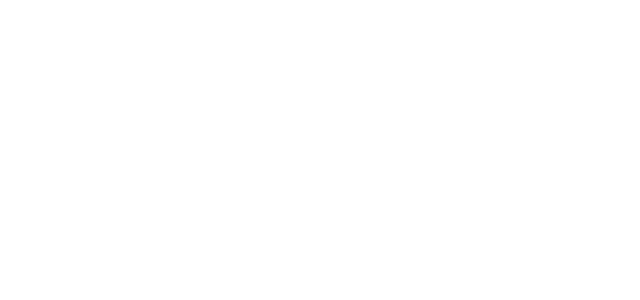
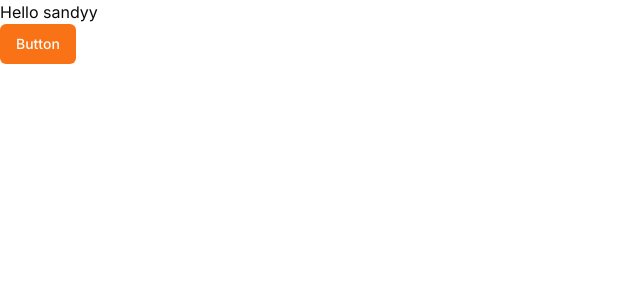
Before and after one commit to Sandeshjadhav22/Pizza-landing-page, a Next.js app: page / in a window 1280 px wide. Shown: the top 300 px of the page, without its empty margins (0-640 px from the left). Built offline with nearby package versions, Linux system fonts and the light colour scheme.

Commit message:
Theme change in Shadcn

```diff
--- a/package.json
+++ b/package.json
@@ -9,6 +9,7 @@
     "lint": "next lint"
   },
   "dependencies": {
+    "@radix-ui/react-slot": "^1.0.2",
     "class-variance-authority": "^0.7.0",
     "clsx": "^2.1.1",
     "lucide-react": "^0.372.0",
--- a/src/app/globals.css
+++ b/src/app/globals.css
@@ -2,69 +2,54 @@
   @tailwind components;
   @tailwind utilities;
 
+
 @layer base {
   :root {
     --background: 0 0% 100%;
-      --foreground: 0 0% 3.9%;
-
+    --foreground: 20 14.3% 4.1%;
     --card: 0 0% 100%;
-      --card-foreground: 0 0% 3.9%;
-
+    --card-foreground: 20 14.3% 4.1%;
     --popover: 0 0% 100%;
-      --popover-foreground: 0 0% 3.9%;
-
-      --primary: 0 0% 9%;
-      --primary-foreground: 0 0% 98%;
-
-      --secondary: 0 0% 96.1%;
-      --secondary-foreground: 0 0% 9%;
-
-      --muted: 0 0% 96.1%;
-      --muted-foreground: 0 0% 45.1%;
-
-      --accent: 0 0% 96.1%;
-      --accent-foreground: 0 0% 9%;
-
+    --popover-foreground: 20 14.3% 4.1%;
+    --primary: 24.6 95% 53.1%;
+    --primary-foreground: 60 9.1% 97.8%;
+    --secondary: 60 4.8% 95.9%;
+    --secondary-foreground: 24 9.8% 10%;
+    --muted: 60 4.8% 95.9%;
+    --muted-foreground: 25 5.3% 44.7%;
+    --accent: 60 4.8% 95.9%;
+    --accent-foreground: 24 9.8% 10%;
     --destructive: 0 84.2% 60.2%;
-      --destructive-foreground: 0 0% 98%;
-
-      --border: 0 0% 89.8%;
-      --input: 0 0% 89.8%;
-      --ring: 0 0% 3.9%;
-
+    --destructive-foreground: 60 9.1% 97.8%;
+    --border: 20 5.9% 90%;
+    --input: 20 5.9% 90%;
+    --ring: 24.6 95% 53.1%;
     --radius: 0.5rem;
   }
 
   .dark {
-      --background: 0 0% 3.9%;
-      --foreground: 0 0% 98%;
-
-      --card: 0 0% 3.9%;
-      --card-foreground: 0 0% 98%;
-
-      --popover: 0 0% 3.9%;
-      --popover-foreground: 0 0% 98%;
-
-      --primary: 0 0% 98%;
-      --primary-foreground: 0 0% 9%;
-
-      --secondary: 0 0% 14.9%;
-      --secondary-foreground: 0 0% 98%;
-
-      --muted: 0 0% 14.9%;
-      --muted-foreground: 0 0% 63.9%;
-
-      --accent: 0 0% 14.9%;
-      --accent-foreground: 0 0% 98%;
-
-      --destructive: 0 62.8% 30.6%;
-      --destructive-foreground: 0 0% 98%;
-
-      --border: 0 0% 14.9%;
-      --input: 0 0% 14.9%;
-      --ring: 0 0% 83.1%;
+    --background: 20 14.3% 4.1%;
+    --foreground: 60 9.1% 97.8%;
+    --card: 20 14.3% 4.1%;
+    --card-foreground: 60 9.1% 97.8%;
+    --popover: 20 14.3% 4.1%;
+    --popover-foreground: 60 9.1% 97.8%;
+    --primary: 20.5 90.2% 48.2%;
+    --primary-foreground: 60 9.1% 97.8%;
+    --secondary: 12 6.5% 15.1%;
+    --secondary-foreground: 60 9.1% 97.8%;
+    --muted: 12 6.5% 15.1%;
+    --muted-foreground: 24 5.4% 63.9%;
+    --accent: 12 6.5% 15.1%;
+    --accent-foreground: 60 9.1% 97.8%;
+    --destructive: 0 72.2% 50.6%;
+    --destructive-foreground: 60 9.1% 97.8%;
+    --border: 12 6.5% 15.1%;
+    --input: 12 6.5% 15.1%;
+    --ring: 20.5 90.2% 48.2%;
   }
 }
+
 
   @layer base {
     * {
--- a/src/app/page.tsx
+++ b/src/app/page.tsx
@@ -1,8 +1,10 @@
-import Image from "next/image";
+import { Button } from "@/components/ui/button";
 
 export default function Home() {
   return (
     <main>
+      <h1>Hello  sandyy</h1>
+      <Button >Button</Button>
 
     </main>
   );
--- /dev/null
+++ b/src/components/ui/button.tsx
@@ -0,0 +1,56 @@
+import * as React from "react"
+import { Slot } from "@radix-ui/react-slot"
+import { cva, type VariantProps } from "class-variance-authority"
+
+import { cn } from "@/lib/utils"
+
+const buttonVariants = cva(
+  "inline-flex items-center justify-center whitespace-nowrap rounded-md text-sm font-medium ring-offset-background transition-colors focus-visible:outline-none focus-visible:ring-2 focus-visible:ring-ring focus-visible:ring-offset-2 disabled:pointer-events-none disabled:opacity-50",
+  {
+    variants: {
+      variant: {
+        default: "bg-primary text-primary-foreground hover:bg-primary/90",
+        destructive:
+          "bg-destructive text-destructive-foreground hover:bg-destructive/90",
+        outline:
+          "border border-input bg-background hover:bg-accent hover:text-accent-foreground",
+        secondary:
+          "bg-secondary text-secondary-foreground hover:bg-secondary/80",
+        ghost: "hover:bg-accent hover:text-accent-foreground",
+        link: "text-primary underline-offset-4 hover:underline",
+      },
+      size: {
+        default: "h-10 px-4 py-2",
+        sm: "h-9 rounded-md px-3",
+        lg: "h-11 rounded-md px-8",
+        icon: "h-10 w-10",
+      },
+    },
+    defaultVariants: {
+      variant: "default",
+      size: "default",
+    },
+  }
+)
+
+export interface ButtonProps
+  extends React.ButtonHTMLAttributes<HTMLButtonElement>,
+    VariantProps<typeof buttonVariants> {
+  asChild?: boolean
+}
+
+const Button = React.forwardRef<HTMLButtonElement, ButtonProps>(
+  ({ className, variant, size, asChild = false, ...props }, ref) => {
+    const Comp = asChild ? Slot : "button"
+    return (
+      <Comp
+        className={cn(buttonVariants({ variant, size, className }))}
+        ref={ref}
+        {...props}
+      />
+    )
+  }
+)
+Button.displayName = "Button"
+
+export { Button, buttonVariants }
```
Also changed, not shown: 1 other file (tests, documents, lock files or other folders). Lines whose indentation alone changed are shown as unchanged.
